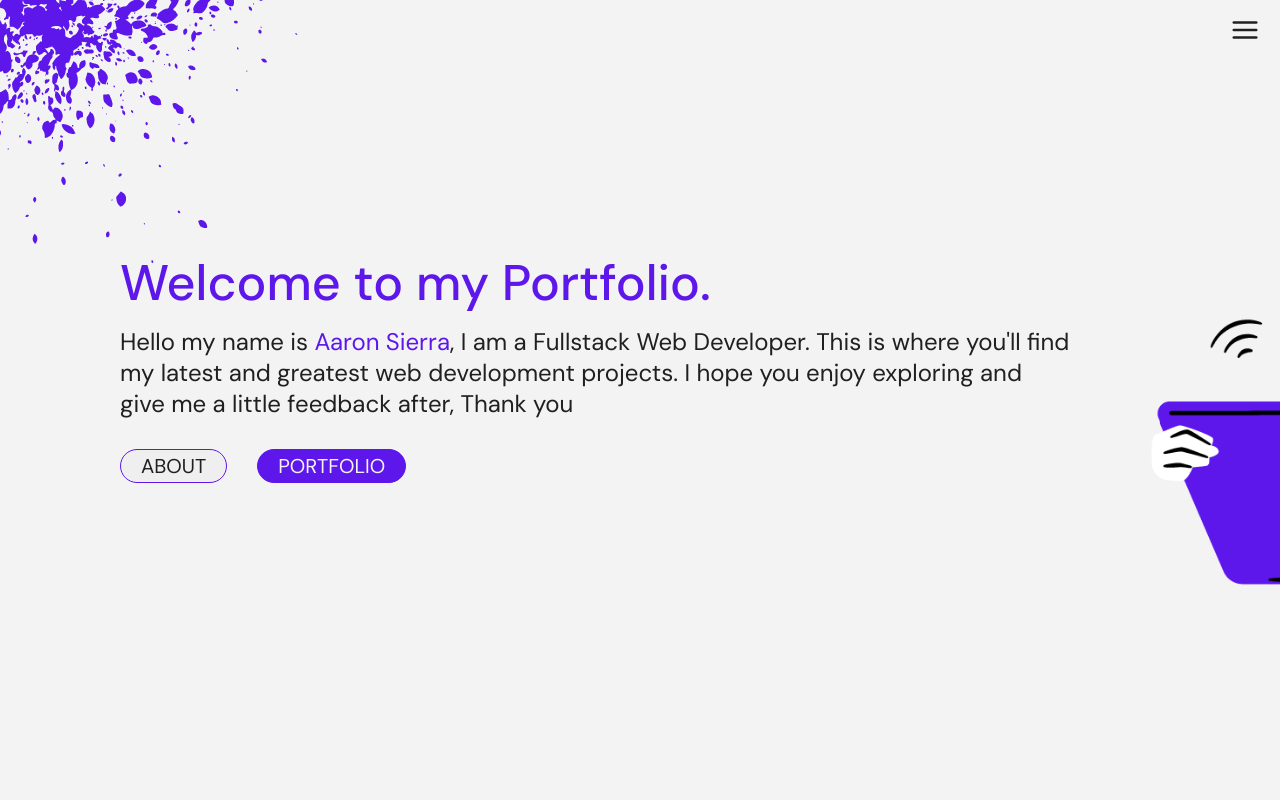
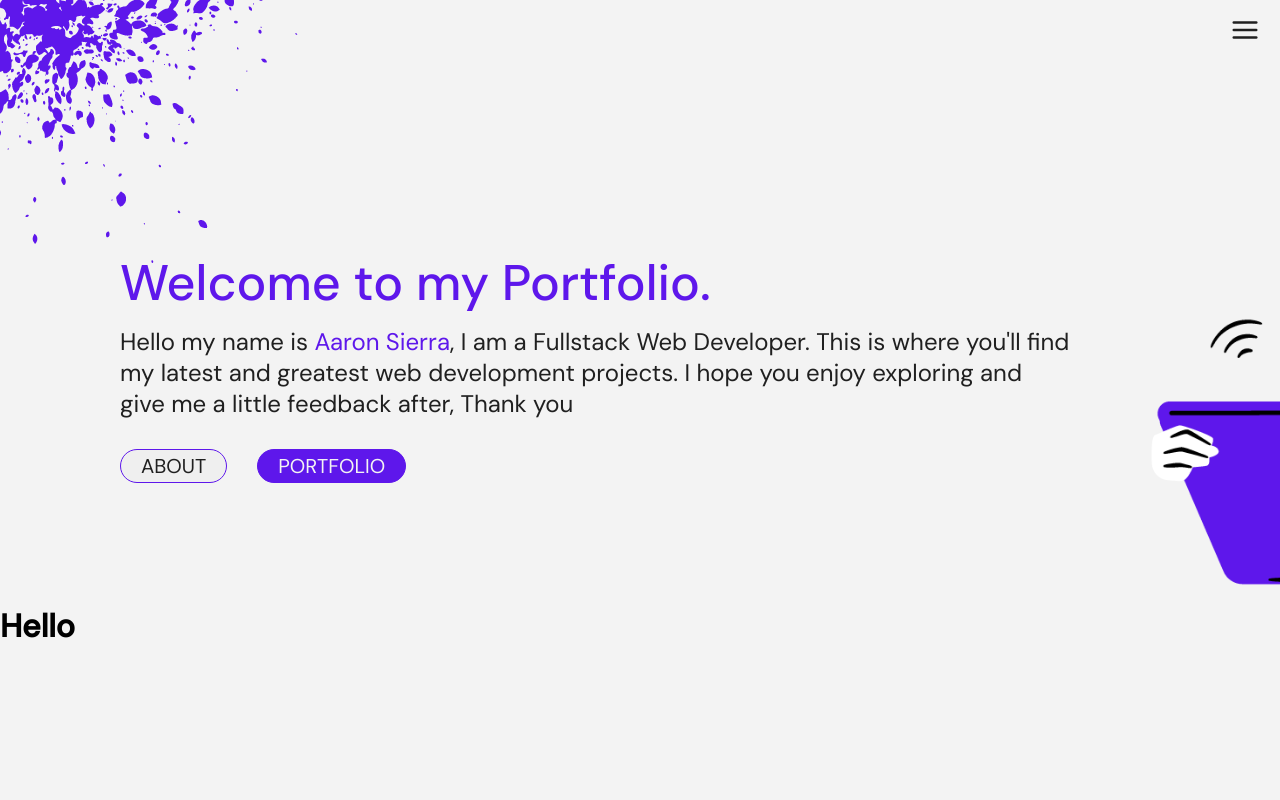
Before and after one commit to DiamondD7/WebPortfolio_2023, a React (Vite) app: page / in a window 1280 px wide. Shown: the top 800 px of the page. Built offline with nearby package versions, Linux system fonts and the light colour scheme.

Commit message:
made a component for social media icons

```diff
--- a/src/components/Home.jsx
+++ b/src/components/Home.jsx
@@ -6,6 +6,7 @@ import Nav from "./Nav/Nav";
 
 import "../styles/homestyles.css";
 import Aboutme from "./Aboutme/Aboutme";
+import SocialMediaIcons from "./SocialMediaIcons";
 const Home = () => {
   const [menuClicked, setMenuClicked] = useState(null);
   return (
@@ -35,6 +36,7 @@ const Home = () => {
       </div>
       <div className="hero-container">
         <Hero />
+        <SocialMediaIcons />
       </div>
       <div className="aboutme-container">
         <Aboutme />
--- /dev/null
+++ b/src/components/SocialMediaIcons.jsx
@@ -0,0 +1,12 @@
+import React from "react";
+
+import "../styles/socialmediastyles.css";
+const SocialMediaIcons = () => {
+  return (
+    <div>
+      <h1>Hello</h1>
+    </div>
+  );
+};
+
+export default SocialMediaIcons;
--- a/src/styles/aboutmestyles.css
+++ b/src/styles/aboutmestyles.css
@@ -29,6 +29,7 @@
     margin-top: -120px;
     font-size: 20px;
     width: 320px;
+
 }
 
 .about-skills__wrapper{
```
Also changed, not shown: src/styles/socialmediastyles.css (added).
